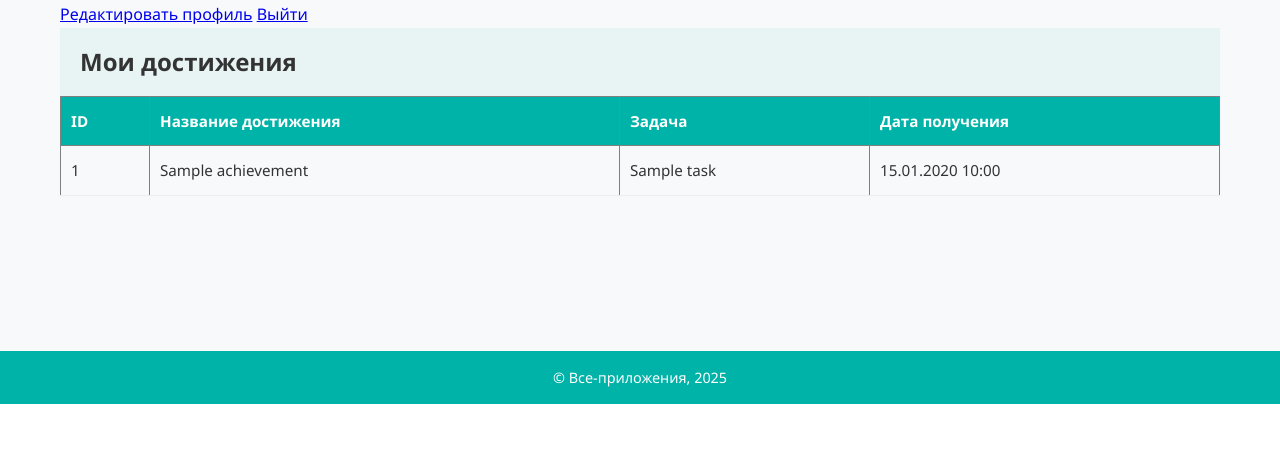
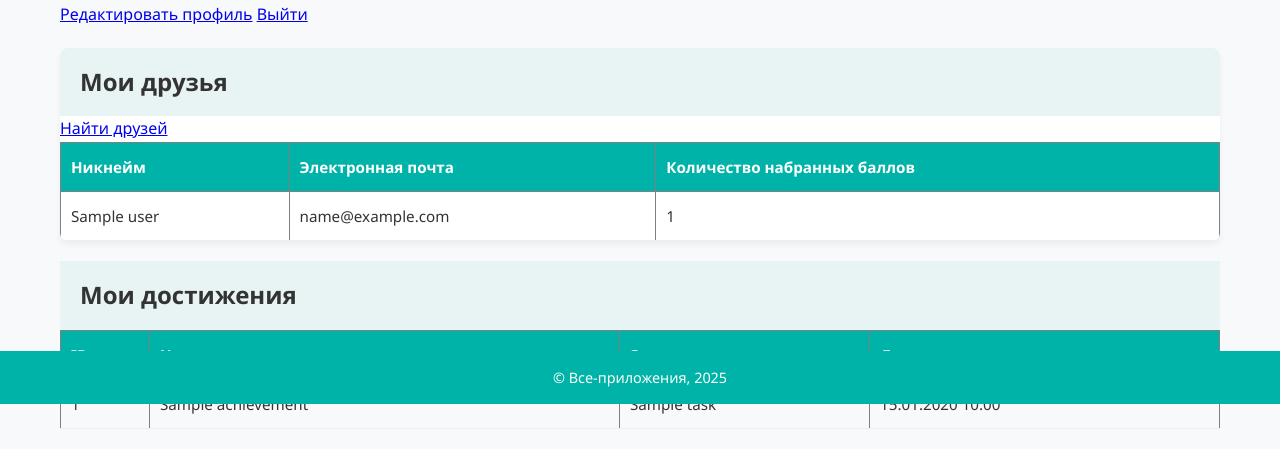
Before and after one commit to javavlsu/course-work-team-16-potahina-egorova, a Spring app: page /profile in a window 1280 px wide. Shown: the part 396-845 px from the top of the page. Before the commit the page ends 800 px from the top, so only its background shows below. Run offline with Thymeleaf, Linux system fonts and the light colour scheme; the template is opened without the code that fills it: most values are stand-ins (such as "Sample title", 1, 10 or a date in 2020); data that the repository does not hold is empty.

Commit message:
Создан шаблон отображения друзей пользователя в его профиле

```diff
--- a/src/main/webapp/WEB-INF/view/profile.html
+++ b/src/main/webapp/WEB-INF/view/profile.html
@@ -207,6 +207,13 @@
             width: 100%;
             font-size: 0.9rem;
         }
+        .friends-table {
+          background-color: white;
+          border-radius: 8px;
+          box-shadow: 0 4px 6px rgba(0, 0, 0, 0.05);
+          overflow: hidden;
+          margin: 20px 0;
+        }
     </style>
 </head>
 <body>
@@ -229,6 +236,29 @@
         <p>Баллы: <span th:text="${session.user.totalPoints}"></span></p>
         <a th:href="@{/settings}" href="settings.html">Редактировать профиль</a>
         <a href="/tm_project2/logout">Выйти</a>
+
+        <div class="friends-table">
+            <div class="table-header">
+                <h2>Мои друзья</h2>
+            </div>
+            <a th:href="@{/users}">Найти друзей</a>
+            <table border="1">
+                <thead>
+                <tr>
+                    <th>Никнейм</th>
+                    <th>Электронная почта</th>
+                    <th>Количество набранных баллов</th>
+                </tr>
+                </thead>
+                <tbody>
+                <tr th:each="u : ${users}">
+                    <td th:text="${u.name}"></td>
+                    <td th:text="${u.email}"></td>
+                    <td th:text="${u.totalPoints}"></td>
+                </tr>
+                </tbody>
+            </table>
+        </div>
 
         <div class="achievements-table">
             <div class="table-header">
```
Also changed, not shown: src/main/webapp/WEB-INF/view/users.html (renamed from src/main/webapp/WEB-INF/view/deleteLater/users.html, +3 -7 lines).
